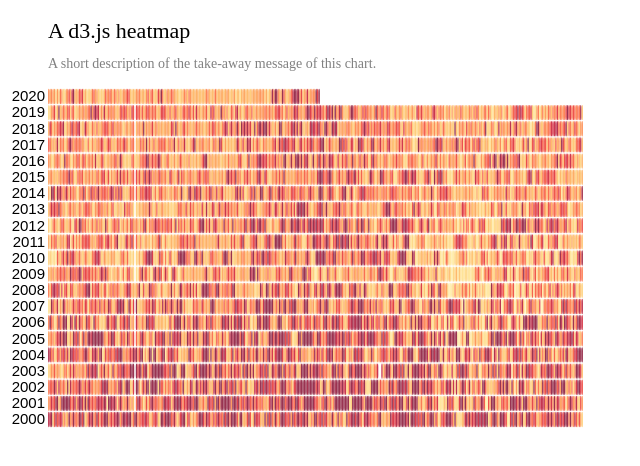
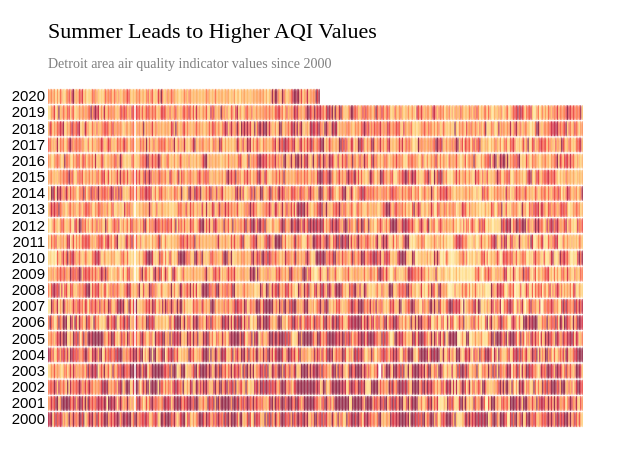
Before and after one commit to Planet-Detroit/air-pollution, a plain HTML site: page index.html in a window 1280 px wide. Shown: the whole page, without its empty margins (0-640 px from the left). Drawn offline with nearby package versions, Linux system fonts and the light colour scheme.

Commit message:
Update index.html

```diff
--- a/index.html
+++ b/index.html
@@ -120,7 +120,7 @@ svg.append("text")
         .attr("y", -50)
         .attr("text-anchor", "left")
         .style("font-size", "22px")
-        .text("A d3.js heatmap");
+        .text("Summer Leads to Higher AQI Values");
 
 // Add subtitle to graph
 svg.append("text")
@@ -130,7 +130,7 @@ svg.append("text")
         .style("font-size", "14px")
         .style("fill", "grey")
         .style("max-width", 400)
-        .text("A short description of the take-away message of this chart.");
+        .text("Detroit area air quality indicator values since 2000");
 
 
 </script>
```
